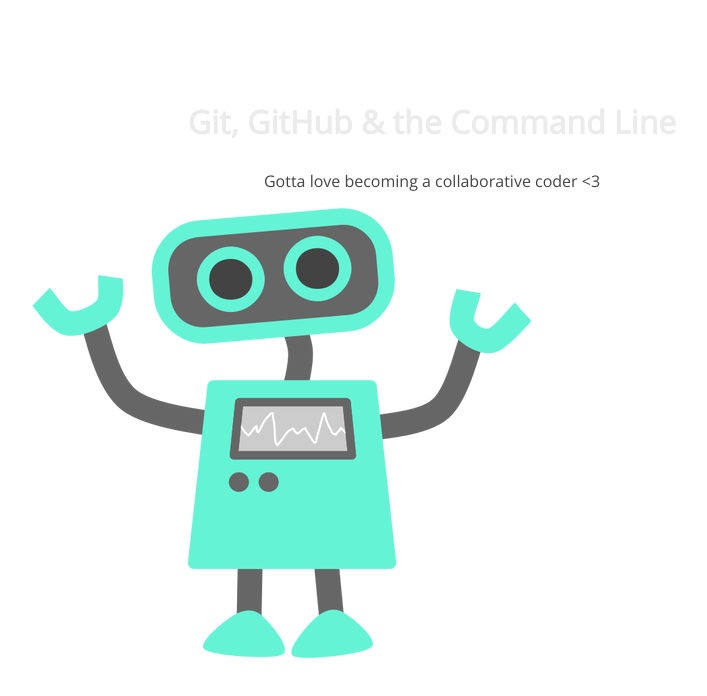
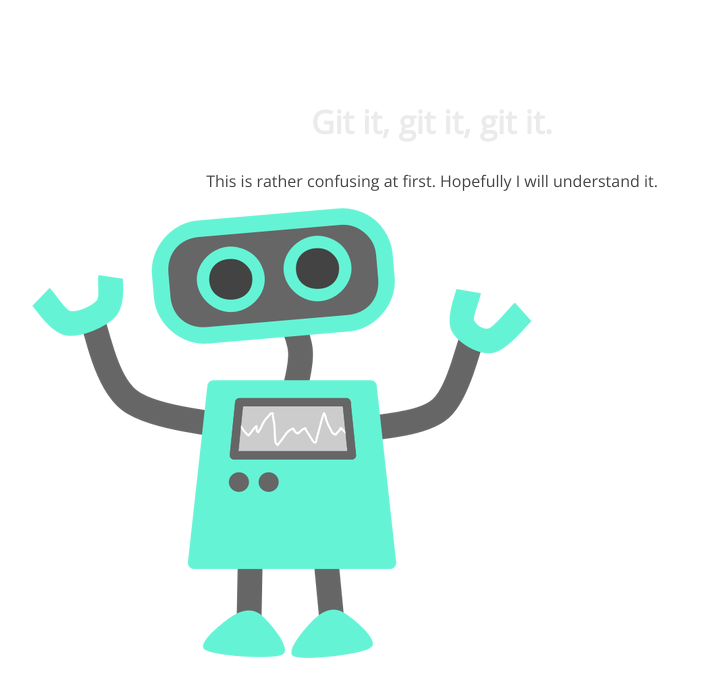
Before and after one commit to kairilliet/105-project, a plain HTML site: page index.html in a window 1280 px wide. Shown: the whole page, without its empty margins (208-915 px from the left). Drawn offline with nearby package versions, Linux system fonts and the light colour scheme.

Commit message:
Changed the h1 and p text

```diff
--- a/index.html
+++ b/index.html
@@ -8,8 +8,8 @@
 </head>
 <body>
 	<section>
-		<h1>Git, GitHub & the Command Line</h1>
-		<p>Gotta love becoming a collaborative coder <3</p>
+		<h1>Git it, git it, git it.</h1>
+		<p>This is rather confusing at first. Hopefully I will understand it.</p>
 		<img src="img/happy-blue-robot.png">
 	</section>
 </body>
```
